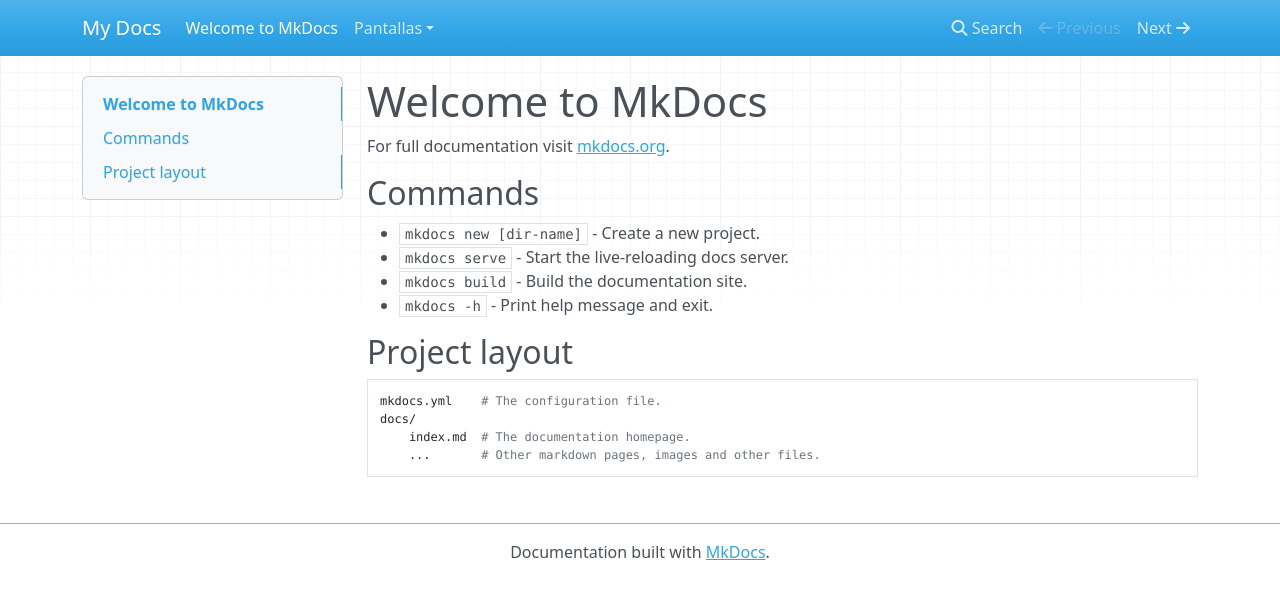
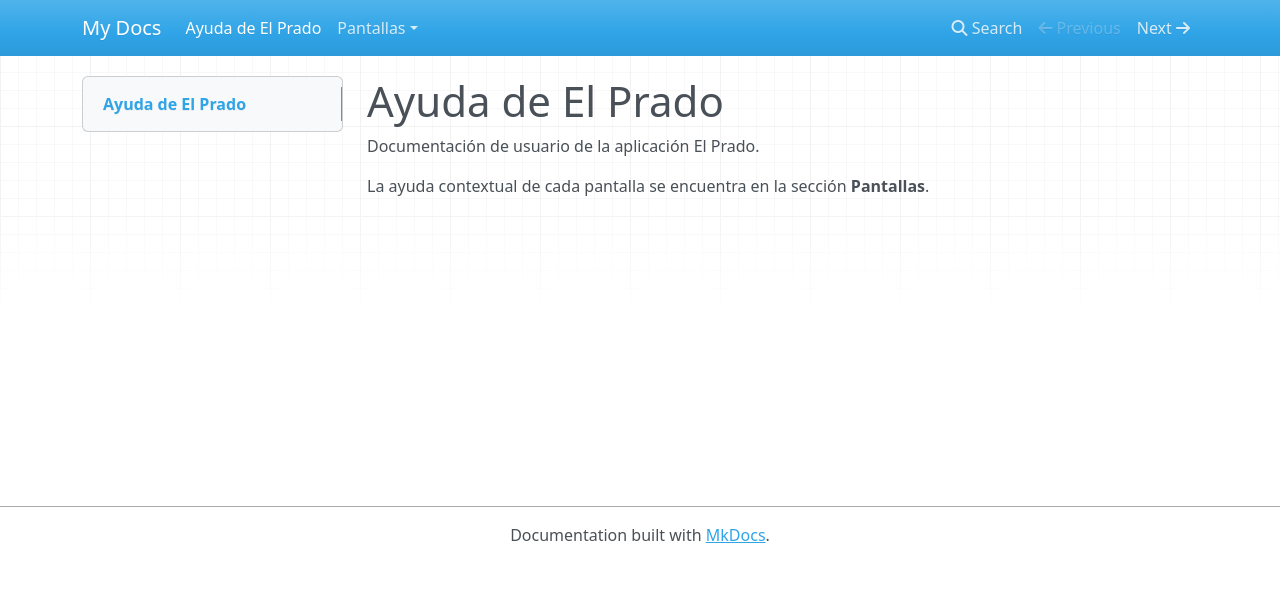
Before and after one commit to hpelaez73/elprado-ayuda, an MkDocs documentation site: the page built from docs/index.md, in a window 1280 px wide. Shown: the top 599 px of the page. Built offline with MkDocs 1.6.1, drawn with Linux system fonts in a browser that asks for light colours; nearby versions of some CDN libraries.

Commit message:
docs: crear portada de ayuda

```diff
--- a/docs/index.md
+++ b/docs/index.md
@@ -1,17 +1,5 @@
-# Welcome to MkDocs
+# Ayuda de El Prado
 
-For full documentation visit [mkdocs.org](https://www.mkdocs.org).
+Documentación de usuario de la aplicación El Prado.
 
-## Commands
-
-* `mkdocs new [dir-name]` - Create a new project.
-* `mkdocs serve` - Start the live-reloading docs server.
-* `mkdocs build` - Build the documentation site.
-* `mkdocs -h` - Print help message and exit.
-
-## Project layout
-
-    mkdocs.yml    # The configuration file.
-    docs/
-        index.md  # The documentation homepage.
-        ...       # Other markdown pages, images and other files.
+La ayuda contextual de cada pantalla se encuentra en la sección **Pantallas**.
```
